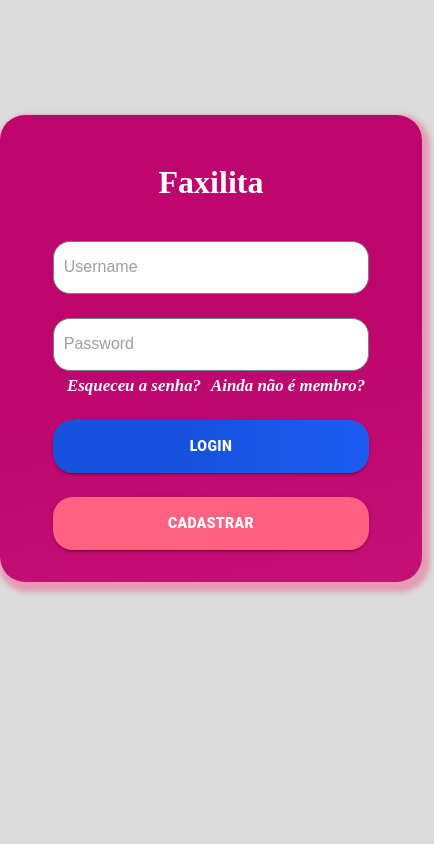
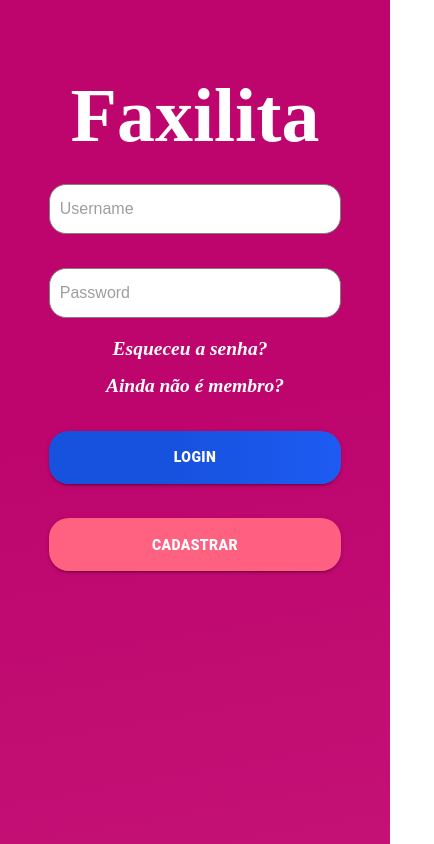
Before and after one commit to Luccacpl/Faxilita, a React (Create React App) app: page / in a window 390 px wide. Shown: the whole page, 434 px wide, since content can reach past the window. Built offline with nearby package versions, Linux system fonts and the light colour scheme.

Commit message:
Arrumando Media carry da pagina de login.

```diff
--- a/src/pages/Login.tsx
+++ b/src/pages/Login.tsx
@@ -46,7 +46,7 @@ function Login(){
     const classes = useStyles();
 
     return(
-        <div className={`${classes.root} page-login`}>
+            <div id="page-login">
 
                 <Grid container spacing={3}>
 
--- a/src/styles/global.css
+++ b/src/styles/global.css
@@ -6,6 +6,6 @@
 
 body {
 	color: #fff;
-	background: #dbdbdb;
+	background: #fff;
 	overflow-x: hidden;
 }
--- a/src/styles/pages/CadastroContratante.css
+++ b/src/styles/pages/CadastroContratante.css
@@ -66,6 +66,23 @@ aside.app-sidebar footer button:hover {
 	border-radius: 20px;
 
 	overflow: hidden;
+}
+
+#page-cadastro-contratante input {
+	width: 75%;
+	height: 6.3vh;
+	padding: 0 10px;
+
+	border: 0.5px solid grey;
+	border-radius: 17px;
+
+	outline: none;
+
+	margin: auto 12.5%;
+
+	font-size: 100%;
+
+	max-height: 50px;
 }
 
 #page-cadastro-contratante .wrapper input {
--- a/src/styles/pages/CadastroTrabalhador.css
+++ b/src/styles/pages/CadastroTrabalhador.css
@@ -66,6 +66,23 @@ aside.app-sidebar footer button:hover {
 	border-radius: 20px;
 
 	overflow: hidden;
+}
+
+#page-cadastro-trabalhador input {
+	width: 75%;
+	height: 6.3vh;
+	padding: 0 10px;
+
+	border: 0.5px solid grey;
+	border-radius: 17px;
+
+	outline: none;
+
+	margin: auto 12.5%;
+
+	font-size: 100%;
+
+	max-height: 50px;
 }
 
 #page-cadastro-trabalhador .wrapper input {
@@ -164,20 +181,19 @@ hr {
 
 	/* Formulario */
 
-	#page-cadastro-trabalhador .wrapper {
-		width: 80%;
-		margin-top: 25%;
-		margin-left: 8%;
+	#page-cadastro-trabalhador .wrapper input {
+		height: 6.3vh;
+		padding: 0 10px;
 
-		background: #fff;
-		border: 1px solid #dbdbdb;
+		border: 0.5px solid grey;
+		border-radius: 17px;
+		background-color: #dbdbdb;
 
-		justify-content: center;
-		align-items: center;
+		outline: none;
 
-		border-radius: 20px;
+		font-size: 100%;
 
-		overflow: hidden;
+		margin-top: 13px;
 	}
 
 	#page-cadastro-trabalhador .wrapper h1 {
--- a/src/styles/pages/Login.css
+++ b/src/styles/pages/Login.css
@@ -1,4 +1,8 @@
-.page-login {
+body {
+	overflow: hidden;
+}
+
+#page-login {
 	width: 50vh;
 	height: 100%;
 	background: linear-gradient(
@@ -14,20 +18,18 @@
 
 	border-radius: 25px;
 
-	margin: 15vh auto;
+	margin: 25vh auto;
+
+	max-width: 400px;
 }
 
-.page-login h1 {
+#page-login h1 {
+	font-size: 5vh;
 	line-height: 70px;
 	margin-top: 20px;
 }
 
-.page-login .txtPassword {
-	border-radius: 17px;
-	outline: none;
-}
-
-input {
+#page-login input {
 	width: 75%;
 	height: 6.3vh;
 	padding: 0 10px;
@@ -40,15 +42,27 @@ input {
 	margin: auto 12.5%;
 
 	font-size: 100%;
+
+	max-height: 50px;
 }
 
 .link1 {
 	color: white;
 	text-decoration: none;
 
-	font-size: 2vh;
+	font-size: 1vw;
 	font-weight: bold;
 	font-style: italic;
+}
+
+.link2 {
+	color: white;
+	text-decoration: none;
+
+	font-size: 1vw;
+	font-weight: 800;
+	font-style: italic;
+	display: flex;
 }
 
 .asideEsquerda {
@@ -68,32 +82,84 @@ input {
 	margin-top: 5px;
 }
 
+#page-login .btnCadastro {
+	width: 75%;
+	height: 6.3vh;
+
+	margin: auto 12.5%;
+	margin-bottom: 20px;
+}
+
+/* media carries */
+
+@media only screen and (max-width: 1000px) {
+	#page-login {
+		width: 100%;
+		height: 100vh;
+
+		justify-content: center;
+		align-items: center;
+
+		border-radius: 0px;
+
+		margin: 0px;
+
+		overflow: hidden;
+	}
+
+	#page-login h1 {
+		font-size: 9vh;
+		margin-top: 80px;
+	}
+
+	#page-login input {
+		height: 10vh;
+
+		margin-top: 10px;
+	}
+
+	.link1 {
+		color: white;
+		text-decoration: none;
+
+		font-size: 5vw;
+		font-weight: bold;
+		font-style: italic;
+	}
+
 	.link2 {
 		color: white;
 		text-decoration: none;
 
-	font-size: 2vh;
+		font-size: 5vw;
 		font-weight: 800;
 		font-style: italic;
 		display: flex;
+
+		text-align: center;
+
+		margin-top: 10px;
 	}
 
-.page-login .btnCadastro {
-	width: 75%;
-	height: 6.3vh;
+	.asideEsquerda {
+		width: 100%;
+		margin-top: 20px;
+	}
 
-	background: linear-gradient(
-		114deg,
-		rgba(255, 97, 129, 1) 0%,
-		rgba(255, 97, 129, 1) 50%,
-		rgba(255, 95, 128, 1) 100%
-	);
-	box-shadow: 0 3px 5px 2px rgba(0, 10, 12, 0.3);
-	border-radius: 20px;
+	.asideEsquerda p {
+		text-align: center;
+	}
 
-	color: white;
-	font-weight: 800;
+	.asideDireita {
+		width: 100%;
+	}
 
-	margin: auto 12.5%;
+	.asideDireita p {
+		margin: auto;
+	}
+
+	#page-login .btnLogin {
+		margin-top: 20px;
 		margin-bottom: 20px;
 	}
+}
```
Lines whose indentation alone changed are shown as unchanged.
